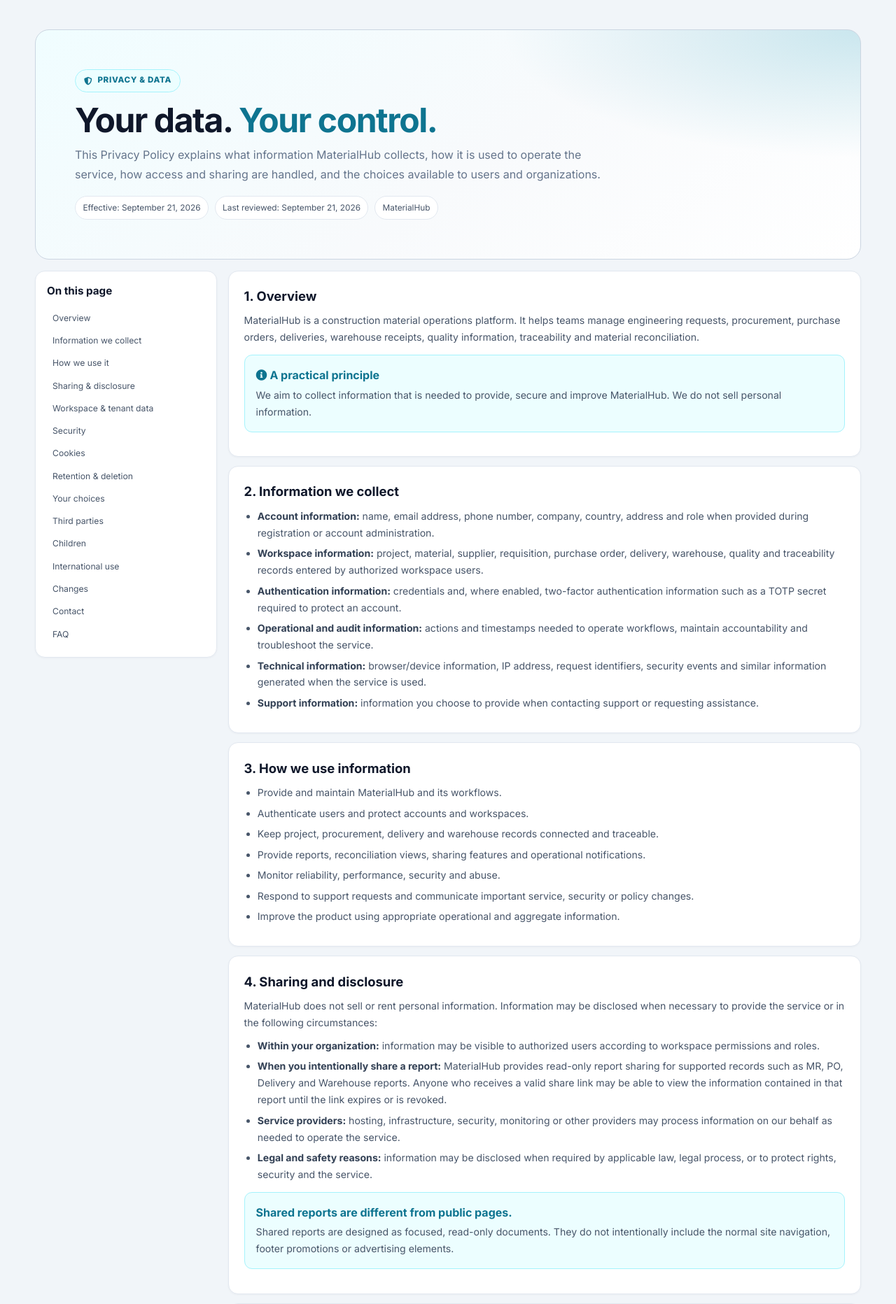
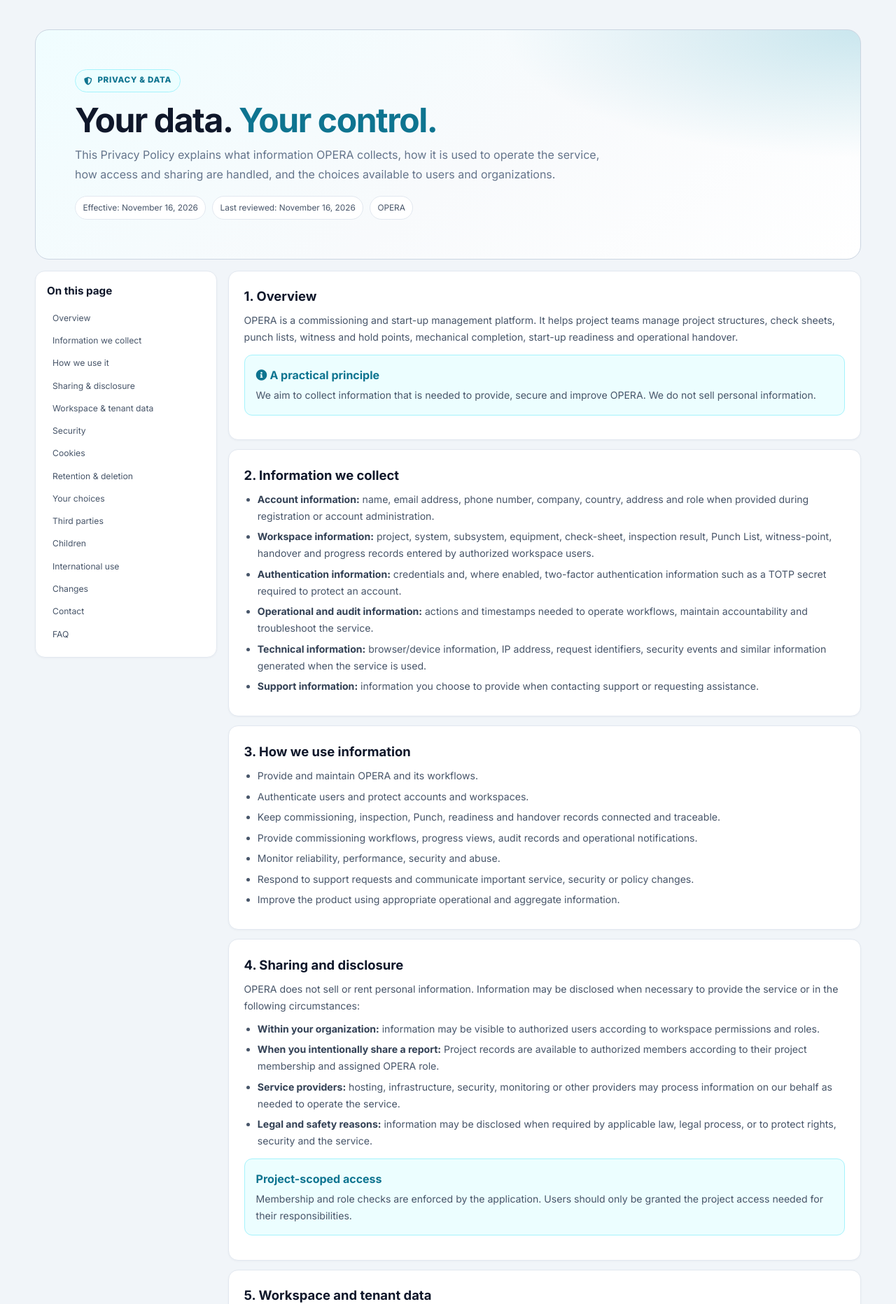
Before and after one commit to Tahmoures54/opera, a Flask app: template templates/legal/privacy_policy.html in a window 1280 px wide. Shown: the part 64-1928 px from the top of the page at 70% size. Run offline with Flask 3, Linux system fonts and the light colour scheme; the template is opened without the code that fills it, so the values that code supplies are empty; some libraries are stand-ins or nearby versions.

Commit message:
docs(opera): align privacy policy with commissioning data and access

```diff
--- a/templates/legal/privacy_policy.html
+++ b/templates/legal/privacy_policy.html
@@ -1,6 +1,6 @@
 {% extends "base.html" %}
-{% block title %}Privacy Policy — MaterialHub{% endblock %}
-{% block meta_description %}Learn what information MaterialHub collects, why it is used, how access and sharing are controlled, and what choices users have.{% endblock %}
+{% block title %}Privacy Policy — OPERA{% endblock %}
+{% block meta_description %}Learn what information OPERA collects, why it is used, how access and sharing are controlled, and what choices users have.{% endblock %}
 
 {% block head %}
 <style>
@@ -26,8 +26,8 @@
 <section class="privacy-hero">
 <span class="privacy-kicker"><i class="fas fa-shield-alt"></i> Privacy & data</span>
 <h1>Your data. <span>Your control.</span></h1>
-<p>This Privacy Policy explains what information MaterialHub collects, how it is used to operate the service, how access and sharing are handled, and the choices available to users and organizations.</p>
-<div class="privacy-meta"><span>Effective: September 21, 2026</span><span>Last reviewed: September 21, 2026</span><span>MaterialHub</span></div>
+<p>This Privacy Policy explains what information OPERA collects, how it is used to operate the service, how access and sharing are handled, and the choices available to users and organizations.</p>
+<div class="privacy-meta"><span>Effective: November 16, 2026</span><span>Last reviewed: November 16, 2026</span><span>OPERA</span></div>
 </section>
 
 <div class="privacy-grid">
@@ -41,15 +41,15 @@
 <main class="privacy-main">
 <section class="privacy-card" id="overview">
 <h2>1. Overview</h2>
-<p>MaterialHub is a construction material operations platform. It helps teams manage engineering requests, procurement, purchase orders, deliveries, warehouse receipts, quality information, traceability and material reconciliation.</p>
-<div class="privacy-callout"><strong><i class="fas fa-info-circle"></i> A practical principle</strong><p>We aim to collect information that is needed to provide, secure and improve MaterialHub. We do not sell personal information.</p></div>
+<p>OPERA is a commissioning and start-up management platform. It helps project teams manage project structures, check sheets, punch lists, witness and hold points, mechanical completion, start-up readiness and operational handover.</p>
+<div class="privacy-callout"><strong><i class="fas fa-info-circle"></i> A practical principle</strong><p>We aim to collect information that is needed to provide, secure and improve OPERA. We do not sell personal information.</p></div>
 </section>
 
 <section class="privacy-card" id="collect">
 <h2>2. Information we collect</h2>
 <ul>
 <li><strong>Account information:</strong> name, email address, phone number, company, country, address and role when provided during registration or account administration.</li>
-<li><strong>Workspace information:</strong> project, material, supplier, requisition, purchase order, delivery, warehouse, quality and traceability records entered by authorized workspace users.</li>
+<li><strong>Workspace information:</strong> project, system, subsystem, equipment, check-sheet, inspection result, Punch List, witness-point, handover and progress records entered by authorized workspace users.</li>
 <li><strong>Authentication information:</strong> credentials and, where enabled, two-factor authentication information such as a TOTP secret required to protect an account.</li>
 <li><strong>Operational and audit information:</strong> actions and timestamps needed to operate workflows, maintain accountability and troubleshoot the service.</li>
 <li><strong>Technical information:</strong> browser/device information, IP address, request identifiers, security events and similar information generated when the service is used.</li>
@@ -60,10 +60,10 @@
 <section class="privacy-card" id="use">
 <h2>3. How we use information</h2>
 <ul>
-<li>Provide and maintain MaterialHub and its workflows.</li>
+<li>Provide and maintain OPERA and its workflows.</li>
 <li>Authenticate users and protect accounts and workspaces.</li>
-<li>Keep project, procurement, delivery and warehouse records connected and traceable.</li>
-<li>Provide reports, reconciliation views, sharing features and operational notifications.</li>
+<li>Keep commissioning, inspection, Punch, readiness and handover records connected and traceable.</li>
+<li>Provide commissioning workflows, progress views, audit records and operational notifications.</li>
 <li>Monitor reliability, performance, security and abuse.</li>
 <li>Respond to support requests and communicate important service, security or policy changes.</li>
 <li>Improve the product using appropriate operational and aggregate information.</li>
@@ -72,19 +72,19 @@
 
 <section class="privacy-card" id="sharing">
 <h2>4. Sharing and disclosure</h2>
-<p>MaterialHub does not sell or rent personal information. Information may be disclosed when necessary to provide the service or in the following circumstances:</p>
+<p>OPERA does not sell or rent personal information. Information may be disclosed when necessary to provide the service or in the following circumstances:</p>
 <ul>
 <li><strong>Within your organization:</strong> information may be visible to authorized users according to workspace permissions and roles.</li>
-<li><strong>When you intentionally share a report:</strong> MaterialHub provides read-only report sharing for supported records such as MR, PO, Delivery and Warehouse reports. Anyone who receives a valid share link may be able to view the information contained in that report until the link expires or is revoked.</li>
+<li><strong>When you intentionally share a report:</strong> Project records are available to authorized members according to their project membership and assigned OPERA role.</li>
 <li><strong>Service providers:</strong> hosting, infrastructure, security, monitoring or other providers may process information on our behalf as needed to operate the service.</li>
 <li><strong>Legal and safety reasons:</strong> information may be disclosed when required by applicable law, legal process, or to protect rights, security and the service.</li>
 </ul>
-<div class="privacy-callout"><strong>Shared reports are different from public pages.</strong><p>Shared reports are designed as focused, read-only documents. They do not intentionally include the normal site navigation, footer promotions or advertising elements.</p></div>
+<div class="privacy-callout"><strong>Project-scoped access</strong><p>Membership and role checks are enforced by the application. Users should only be granted the project access needed for their responsibilities.</p></div>
 </section>
 
 <section class="privacy-card" id="workspace">
 <h2>5. Workspace and tenant data</h2>
-<p>MaterialHub is designed around organization/workspace boundaries. Authorized users should only access records permitted by their account and role. Workspace data may include business information belonging to your organization, suppliers and project participants.</p>
+<p>OPERA is designed around organization/workspace boundaries. Authorized users should only access records permitted by their account and role. Workspace data may include business information belonging to your organization, suppliers and project participants.</p>
 <p>Organizations are responsible for assigning appropriate users, roles and permissions and for ensuring that information entered into the service is appropriate for their operational and legal requirements.</p>
 </section>
 
@@ -96,8 +96,8 @@
 
 <section class="privacy-card" id="cookies">
 <h2>7. Cookies and similar technologies</h2>
-<p>MaterialHub may use cookies or similar browser storage to maintain sessions, remember necessary preferences and support security and application functionality. Some pages may also use browser-side storage for local interface preferences.</p>
-<p>You can manage cookies through your browser. Restricting required cookies may prevent parts of MaterialHub from working correctly.</p>
+<p>OPERA may use cookies or similar browser storage to maintain sessions, remember necessary preferences and support security and application functionality. Some pages may also use browser-side storage for local interface preferences.</p>
+<p>You can manage cookies through your browser. Restricting required cookies may prevent parts of OPERA from working correctly.</p>
 </section>
 
 <section class="privacy-card" id="retention">
@@ -109,22 +109,22 @@
 <section class="privacy-card" id="rights">
 <h2>9. Your choices and rights</h2>
 <p>Depending on your location and applicable law, you may have rights to access, correct, delete, restrict or object to certain processing of personal information, or request a copy of information associated with your account.</p>
-<p>To make a privacy request, contact MaterialHub through <a href="{{ url_for('contact_support') }}">Contact Support</a>. We may need to verify the request before acting on it.</p>
+<p>To make a privacy request, contact OPERA through <a href="{{ url_for('contact_support') }}">Contact Support</a>. We may need to verify the request before acting on it.</p>
 </section>
 
 <section class="privacy-card" id="third-party">
 <h2>10. Third-party services and links</h2>
-<p>MaterialHub may rely on third-party infrastructure or services to host, secure, monitor or deliver parts of the platform. Third-party websites and applications linked from MaterialHub have their own terms and privacy practices. Review those policies before providing information to them.</p>
+<p>OPERA may rely on third-party infrastructure or services to host, secure, monitor or deliver parts of the platform. Third-party websites and applications linked from OPERA have their own terms and privacy practices. Review those policies before providing information to them.</p>
 </section>
 
 <section class="privacy-card" id="children">
 <h2>11. Children's data</h2>
-<p>MaterialHub is a business-oriented service and is not directed to children. We do not knowingly seek to collect personal information from children. If you believe a child has provided personal information to us, please contact support.</p>
+<p>OPERA is a business-oriented service and is not directed to children. We do not knowingly seek to collect personal information from children. If you believe a child has provided personal information to us, please contact support.</p>
 </section>
 
 <section class="privacy-card" id="international">
 <h2>12. International use</h2>
-<p>MaterialHub may be accessed by organizations and users in different countries. Depending on hosting and service-provider arrangements, information may be processed in a country other than the country where you or your organization is located. Where required, appropriate safeguards will be used for applicable cross-border processing.</p>
+<p>OPERA may be accessed by organizations and users in different countries. Depending on hosting and service-provider arrangements, information may be processed in a country other than the country where you or your organization is located. Where required, appropriate safeguards will be used for applicable cross-border processing.</p>
 </section>
 
 <section class="privacy-card" id="changes">
@@ -139,17 +139,17 @@
 
 <section class="privacy-card privacy-faq" id="faq">
 <h2>15. Privacy FAQ</h2>
-<details><summary>Does MaterialHub sell personal information?</summary><p>No. This policy states that MaterialHub does not sell or rent personal information.</p></details>
+<details><summary>Does OPERA sell personal information?</summary><p>No. This policy states that OPERA does not sell or rent personal information.</p></details>
 <details><summary>Who can see my project data?</summary><p>Access is intended to be limited to authorized users according to the workspace, account and role permissions configured for the service.</p></details>
-<details><summary>What happens when I share a report?</summary><p>A supported report can be shared as a read-only link. Treat the link as sensitive because anyone who obtains a valid link may be able to view that report until it expires or is revoked.</p></details>
+<details><summary>How is access to project records controlled?</summary><p>Project access is limited by organization boundaries and project-scoped roles. Project administrators are responsible for assigning and reviewing membership.</p></details>
 <details><summary>Can I request deletion or correction?</summary><p>Yes. Contact Support with the relevant account or workspace details. We may verify the request before processing it.</p></details>
-<details><summary>Is security guaranteed?</summary><p>No online service can guarantee absolute security. MaterialHub uses multiple security controls, but users should also use strong credentials, enable available authentication protections and report suspicious activity.</p></details>
+<details><summary>Is security guaranteed?</summary><p>No online service can guarantee absolute security. OPERA uses multiple security controls, but users should also use strong credentials, enable available authentication protections and report suspicious activity.</p></details>
 </section>
 </main>
 </div>
 
 <footer class="privacy-footer">
-<div>© 2026 MaterialHub. Privacy Policy.</div>
+<div>© 2026 OPERA. Privacy Policy.</div>
 <div><a href="{{ url_for('terms_of_service') }}">Terms of Service</a><a href="{{ url_for('help.help') }}">Help Center</a><a href="{{ url_for('contact_support') }}">Contact Support</a></div>
 </footer>
 </div>
```
